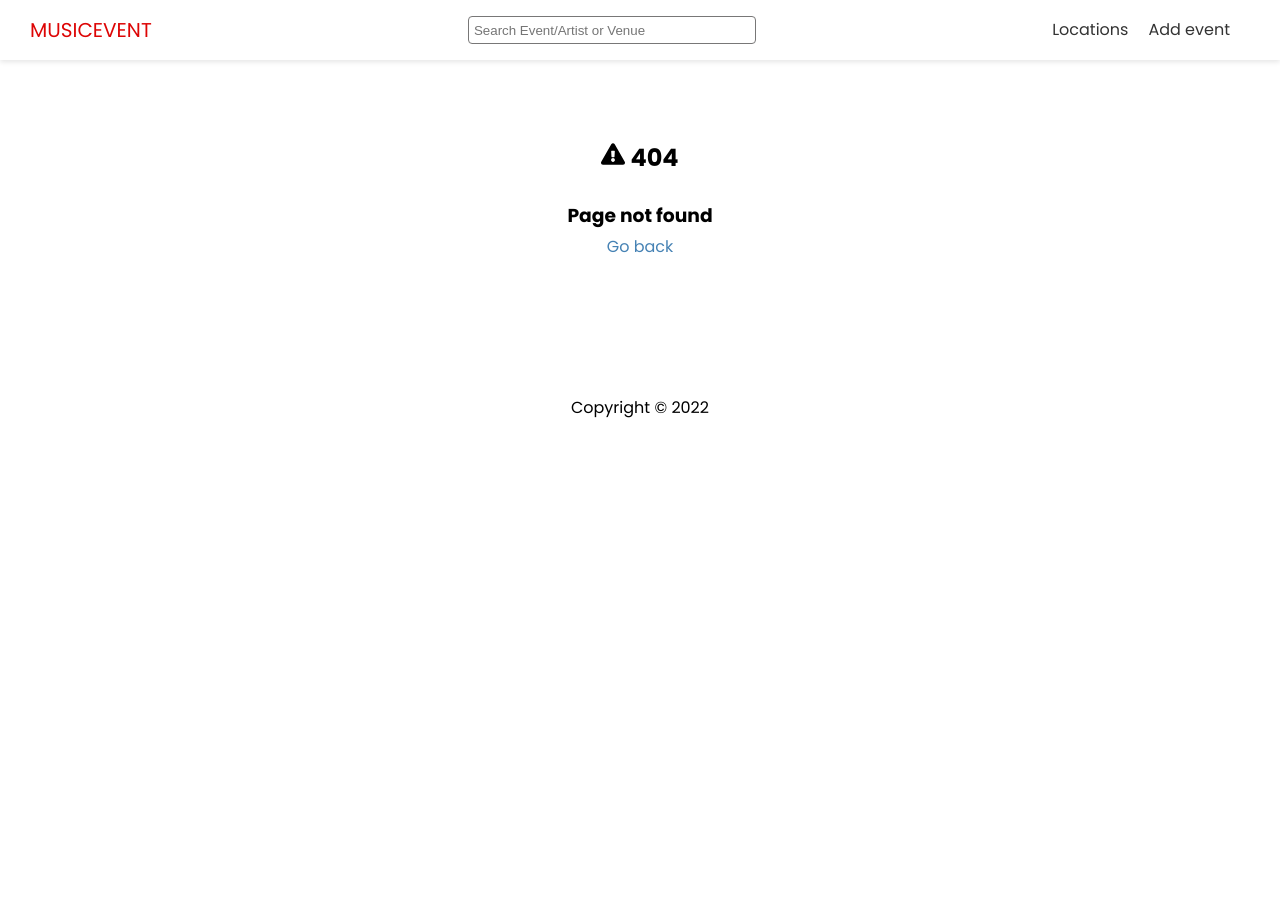
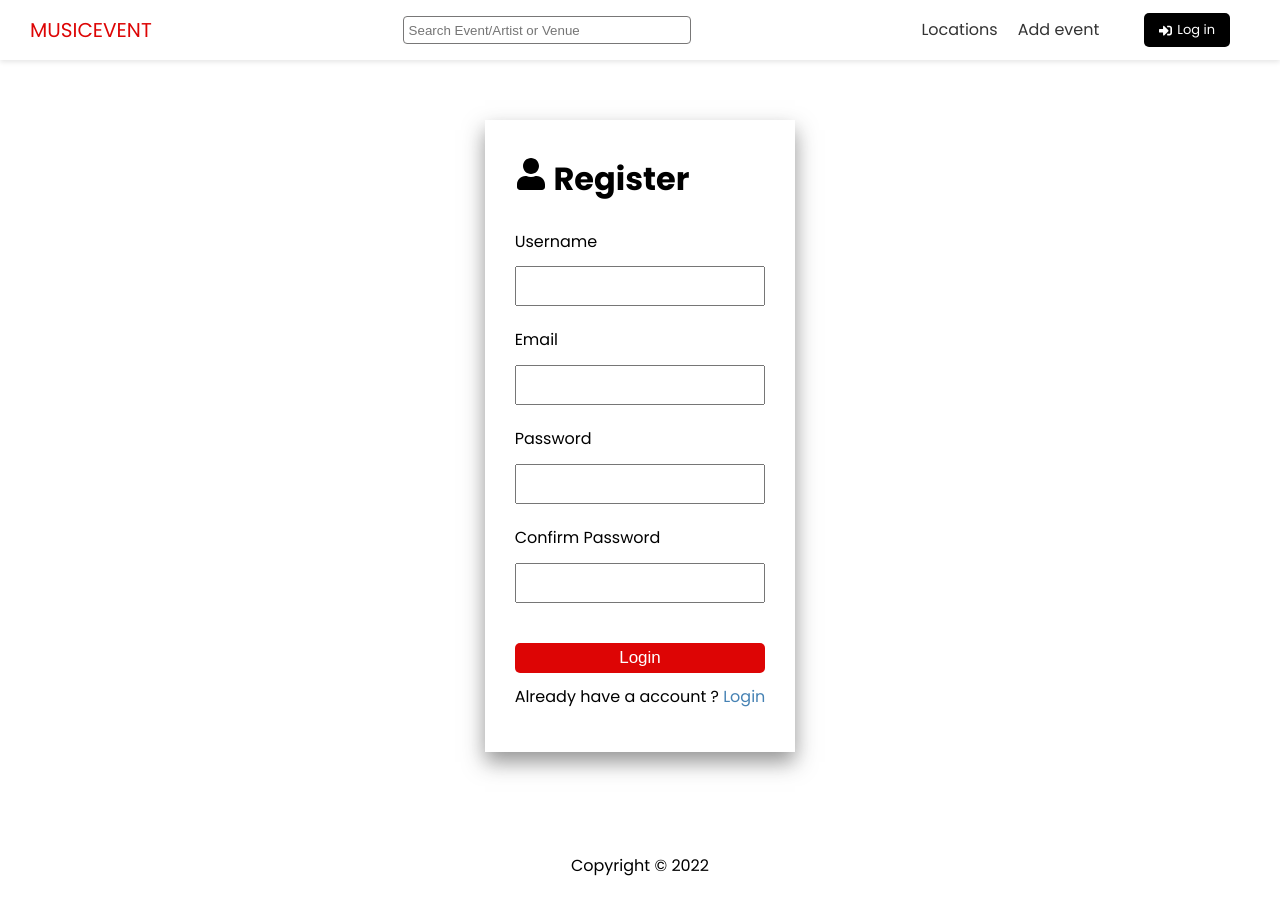
Before and after one commit to jurajbasanda/music-nextjs-strapi, a Next.js app: page /account/register in a window 1280 px wide. Before the commit this address had no page. Shown: the top 914 px of the page. Before the commit the page ends 800 px from the top, so only its background shows below. Built offline with nearby package versions, Linux system fonts and the light colour scheme.

Commit message:
login & register layout

```diff
--- a/components/Header.tsx
+++ b/components/Header.tsx
@@ -1,5 +1,6 @@
 import Link from 'next/link'
 import React from 'react'
+import { FaSignInAlt, FaSignOutAlt } from 'react-icons/fa'
 import styles from '@/styles/Header.module.css'
 import Search from './Search'
 
@@ -28,6 +29,22 @@ const Header: React.FC<Props> = (props) => {
 					<li>
 						<Link href='/events/add'>Add event</Link>
 					</li>
+					<li>
+						<Link href='/account/login'>
+							<a className='btn-secondary btn-icon'>
+								<FaSignInAlt />
+								Log in
+							</a>
+						</Link>
+					</li>
+					{/* <li>
+						<Link href='/account'>
+							<a className='btn-secondary btn-icon'>
+								<FaSignOutAlt />
+								Log out
+							</a>
+						</Link>
+					</li> */}
 				</ul>
 			</nav>
 		</header>
--- a/package.json
+++ b/package.json
@@ -9,6 +9,7 @@
     "lint": "next lint"
   },
   "dependencies": {
+    "context-api": "^0.0.2",
     "moment": "^2.29.3",
     "next": "12.1.6",
     "qs": "^6.10.5",
--- /dev/null
+++ b/pages/account/register.tsx
@@ -0,0 +1,92 @@
+import { NextPage } from 'next/types'
+import Link from 'next/link'
+import { FormEventHandler, useState, useEffect, useContext } from 'react'
+import { FaUser } from 'react-icons/fa'
+import { ToastContainer, toast } from 'react-toastify'
+
+import Layout from '@/components/Layout'
+import styles from '@/styles/AuthForm.module.css'
+
+interface Props {}
+
+const RegisterPage: NextPage<Props> = () => {
+	const [username, setUsername] = useState<string>('')
+	const [email, setEmail] = useState<string>('')
+	const [password, setPassword] = useState<string>('')
+	const [passwordConfirm, setPasswordConfirm] = useState<string>('')
+
+	const handleSubmit = (e: any) => {
+		e.preventDefault()
+		if (password !== passwordConfirm) {
+			toast.error('Please fill all fields')
+
+			console.log({ password, passwordConfirm })
+		}
+		console.log({ email: email, password: password })
+	}
+	return (
+		<Layout title='User Registration'>
+			<ToastContainer
+				position='top-right'
+				autoClose={500}
+				hideProgressBar={true}
+				newestOnTop={false}
+				closeOnClick
+				rtl={false}
+			/>
+			<div className={styles.auth}>
+				<h1>
+					<FaUser /> Register
+				</h1>
+				<form onSubmit={handleSubmit}>
+					<div>
+						<label htmlFor='username'>Username</label>
+						<input
+							type='text'
+							id='username'
+							name='username'
+							value={username}
+							onChange={(e) => setUsername(e.target.value)}
+						/>
+					</div>
+					<div>
+						<label htmlFor='email'>Email</label>
+						<input
+							type='email'
+							id='email'
+							name='email'
+							value={email}
+							onChange={(e) => setEmail(e.target.value)}
+						/>
+					</div>
+					<div>
+						<label htmlFor='password'>Password</label>
+						<input
+							type='password'
+							id='password'
+							name='password'
+							value={password}
+							onChange={(e) => setPassword(e.target.value)}
+						/>
+					</div>
+					<div>
+						<label htmlFor='passwordConfirm'>Confirm Password</label>
+						<input
+							type='password'
+							id='passwordConfirm'
+							name='passwordConfirm'
+							value={passwordConfirm}
+							onChange={(e) => setPasswordConfirm(e.target.value)}
+						/>
+					</div>
+					<input type='submit' value='Login' className='btn' />
+				</form>
+				<p>
+					Already have a account ?<Link href='/account/login'> Login</Link>
+				</p>
+			</div>
+		</Layout>
+	)
+}
+
+export default RegisterPage
--- a/pages/events/add.tsx
+++ b/pages/events/add.tsx
@@ -5,7 +5,6 @@ import 'react-toastify/dist/ReactToastify.css'
 import Link from 'next/link'
 import { API_URL } from '@/config/index'
 import type { NextPage } from 'next'
-import { EventsAttributes } from '@/interfaces/index'
 import Layout from '@/components/Layout'
 //styles
 import styles from '@/styles/Form.module.css'
--- /dev/null
+++ b/styles/AuthForm.module.css
@@ -0,0 +1,31 @@
+.auth {
+	max-width: 500px;
+	margin: auto;
+	padding: 30px;
+	box-shadow: 0px 10px 20px 0px rgba(50, 50, 50, 0.52);
+}
+
+.auth label {
+	display: block;
+	margin-bottom: 10px;
+}
+
+.auth input[type='text'],
+.auth input[type='email'],
+.auth input[type='password'] {
+	display: block;
+	width: 100%;
+	height: 40px;
+	padding: 5px;
+	font-size: 18px;
+}
+
+.auth input[type='submit'] {
+	margin-top: 20px;
+	width: 100%;
+	font-size: 17px;
+}
+
+.auth div {
+	margin-bottom: 20px;
+}
--- a/tsconfig.json
+++ b/tsconfig.json
@@ -5,7 +5,8 @@
 			"@/components/*": ["components/*"],
 			"@/styles/*": ["styles/*"],
 			"@/config/*": ["config/*"],
-			"@/interfaces/*": ["interfaces/*"]
+			"@/interfaces/*": ["interfaces/*"],
+			"@/context/*": ["context/*"]
 		},
 		"target": "es6",
 		"lib": ["dom", "dom.iterable", "esnext"],
```
Also changed, not shown: context/AuthContext.tsx (added, +58 -0 lines), pages/account/login.tsx (added, +70 -0 lines), 2 other files (tests, documents, lock files or other folders).
